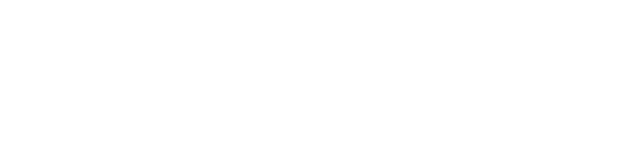
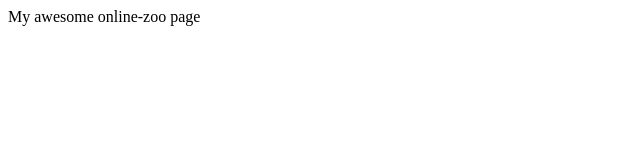
Before and after one commit to ikoroleva/online-zoo, a plain HTML site: page pages/petstory/index.html in a window 1280 px wide. Shown: the whole page, without its empty margins (0-640 px from the left). Drawn offline with Linux system fonts and the light colour scheme.

Commit message:
feat: add awesome text

```diff
--- a/pages/petstory/index.html
+++ b/pages/petstory/index.html
@@ -9,7 +9,7 @@
 </head>
 
 <body>
-
+    My awesome online-zoo page
 </body>
 
 </html>
```
